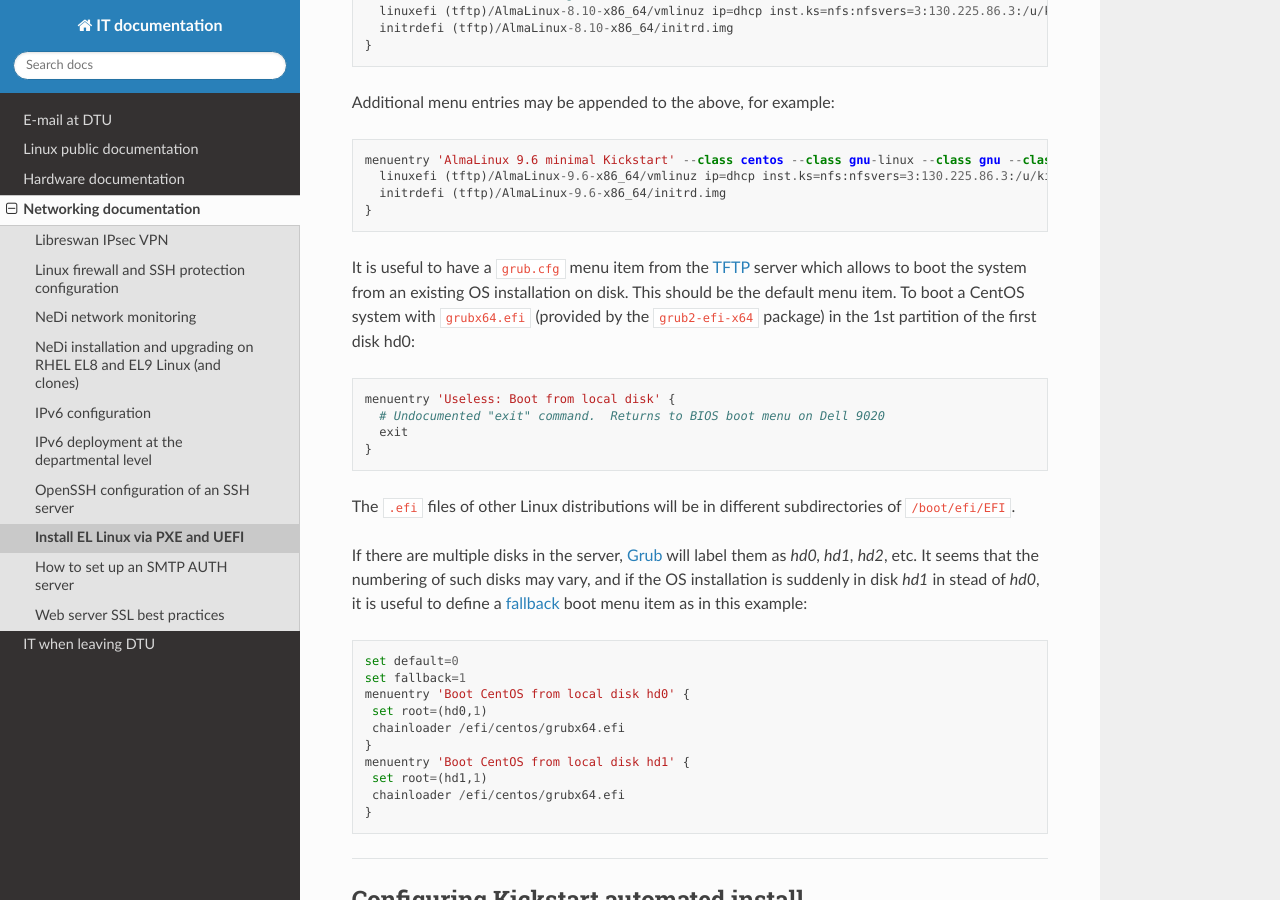
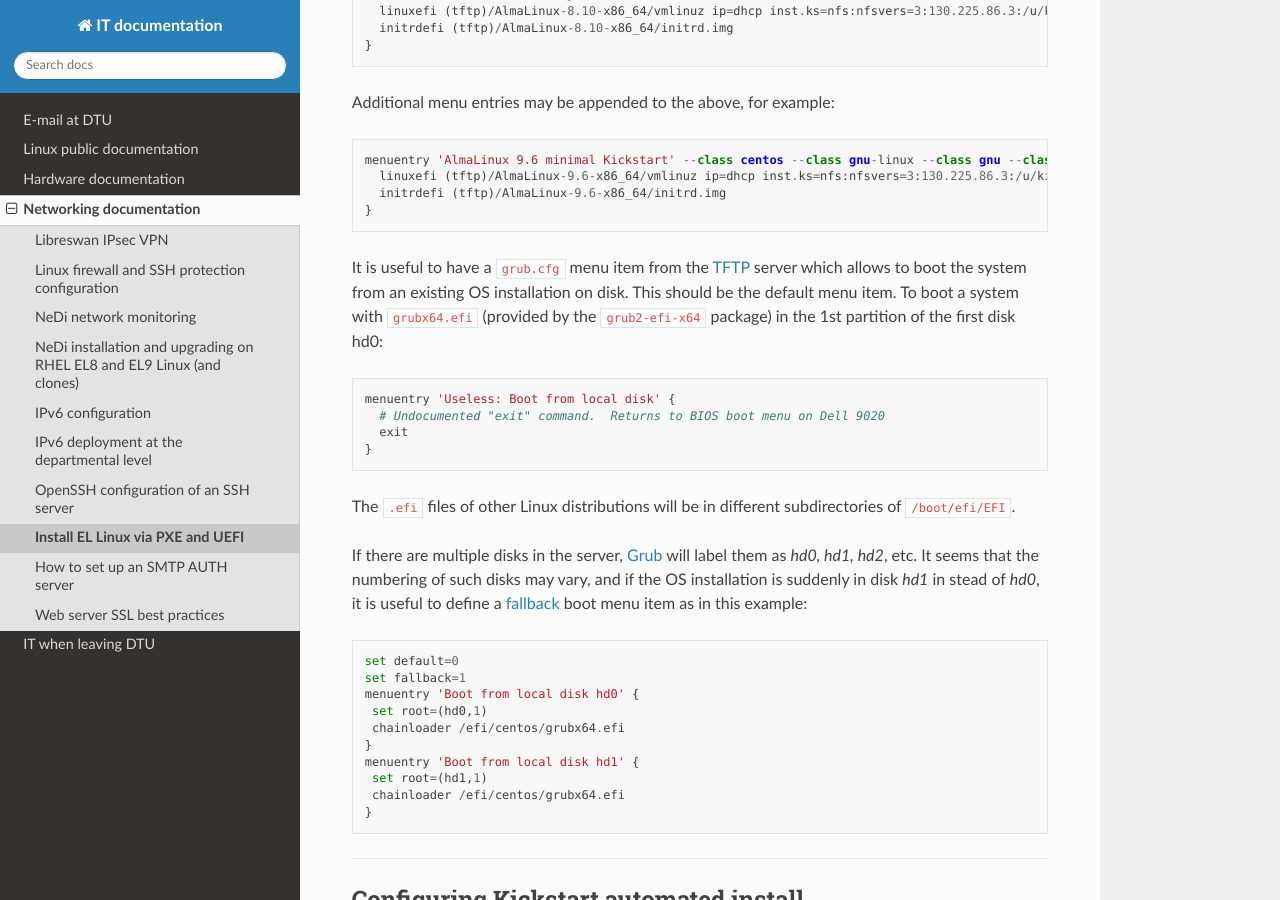
Before and after one commit to OleHolmNielsen/ITwiki, a Sphinx documentation site: the page built from docs/PXE_and_UEFI.rst, in a window 1280 px wide and 900 px high, scrolled down 3462 px. Built offline with Sphinx 7.4.7 and the Read the Docs theme 3.1.0, drawn with Linux system fonts in a browser that asks for light colours.

Commit message:
Removed CentOS links

```diff
--- a/docs/PXE_and_UEFI.rst
+++ b/docs/PXE_and_UEFI.rst
@@ -24,7 +24,6 @@
 * https://github.com/quattor/aii/issues/216
 * UEFI security: `UEFI DEFENSIVE PRACTICES GUIDANCE <https://www.nsa.gov/portals/75/documents/what-we-do/cybersecurity/professional-resources/ctr-uefi-defensive-practices-guidance.pdf>`_.
 
-.. _CentOS: https://www.centos.org/
 .. _PXE: https://en.wikipedia.org/wiki/Preboot_Execution_Environment
 .. _TFTP: https://en.wikipedia.org/wiki/Trivial_File_Transfer_Protocol
 .. _DHCP: https://en.wikipedia.org/wiki/Dynamic_Host_Configuration_Protocol
@@ -158,7 +157,7 @@
 
 It is useful to have a ``grub.cfg`` menu item from the TFTP_ server which allows to boot the system from an existing OS installation on disk.
 This should be the default menu item.
-To boot a CentOS system with ``grubx64.efi`` (provided by the ``grub2-efi-x64`` package) in the 1st partition of the first disk hd0::
+To boot a system with ``grubx64.efi`` (provided by the ``grub2-efi-x64`` package) in the 1st partition of the first disk hd0::
 
   menuentry 'Useless: Boot from local disk' {
     # Undocumented "exit" command.  Returns to BIOS boot menu on Dell 9020
@@ -173,11 +172,11 @@
 
   set default=0
   set fallback=1
-  menuentry 'Boot CentOS from local disk hd0' {
+  menuentry 'Boot from local disk hd0' {
    set root=(hd0,1)
    chainloader /efi/centos/grubx64.efi
   }
-  menuentry 'Boot CentOS from local disk hd1' {
+  menuentry 'Boot from local disk hd1' {
    set root=(hd1,1)
    chainloader /efi/centos/grubx64.efi
   }
```
